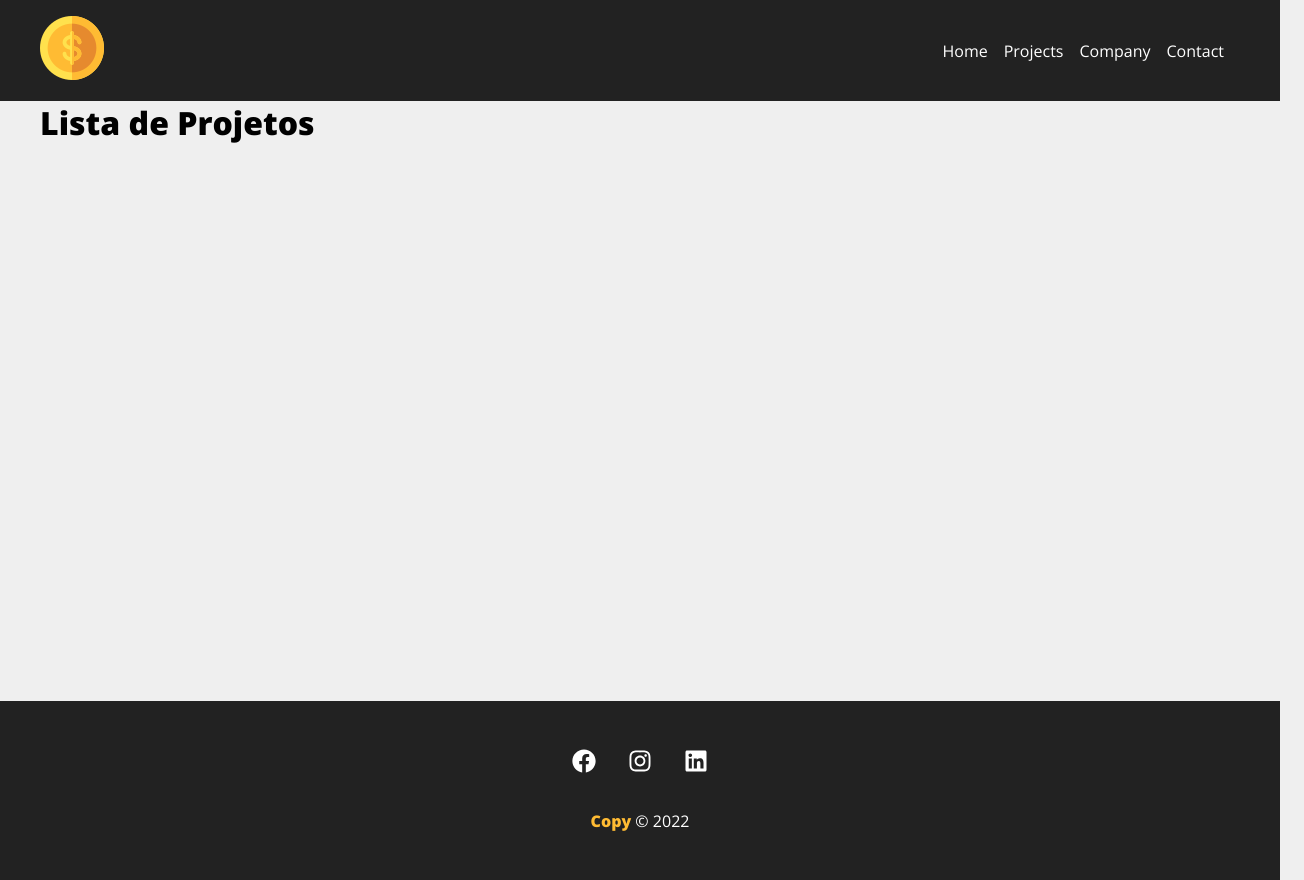
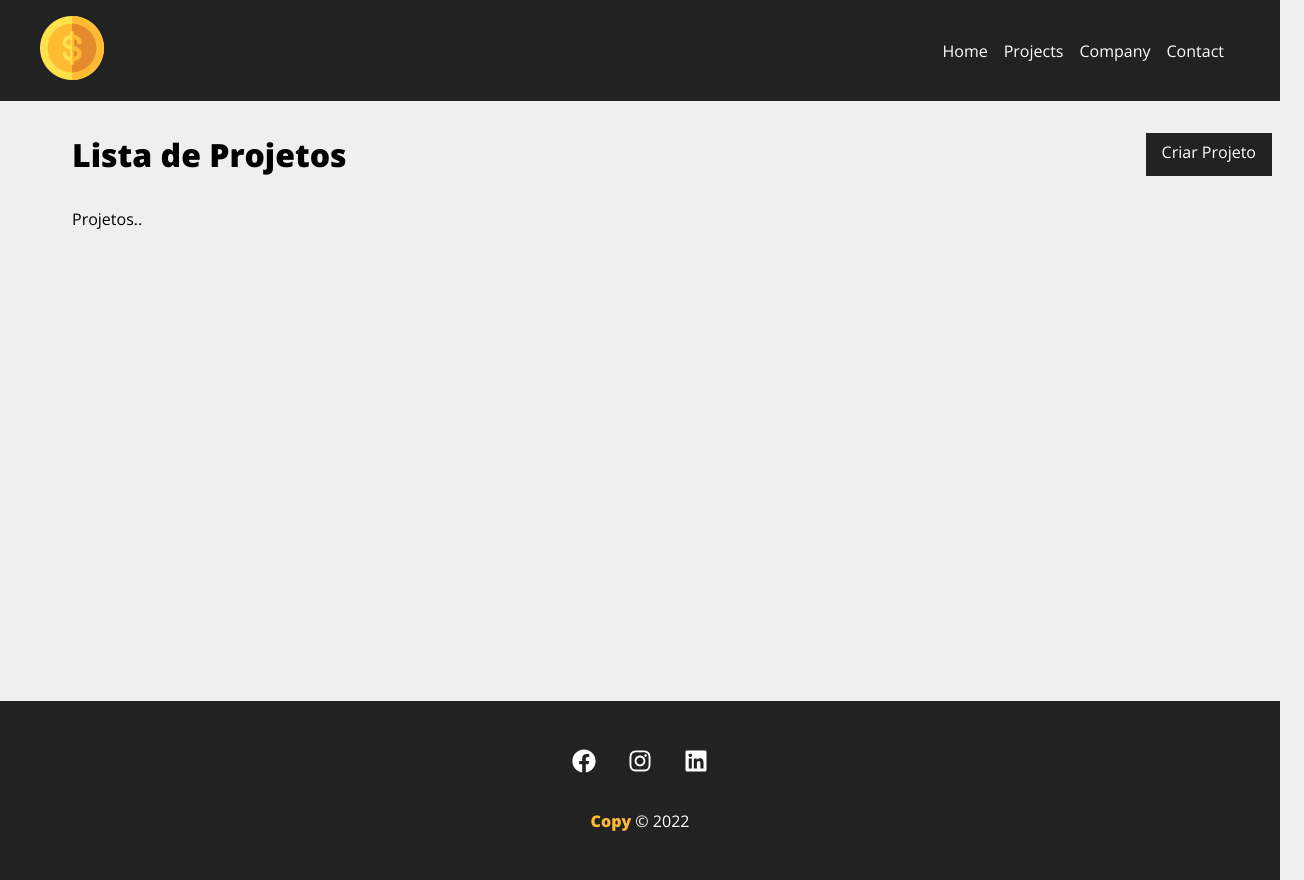
Before and after one commit to gabrielcomputacao/projetoreact, a React (Create React App) app in the folder projeto/: page /listaProjects in a window 1280 px wide. Shown: the whole page, 1304 px wide, since content can reach past the window. Built offline with nearby package versions, Linux system fonts and the light colour scheme.

Commit message:
dashbord para puxar os projetos do banco

```diff
--- a/projeto/src/components/pages/ListaProject.js
+++ b/projeto/src/components/pages/ListaProject.js
@@ -1,6 +1,9 @@
 import { useLocation } from "react-router-dom"
 
 import Message from "../layout/Message"
+import style from "./ListaProject.module.css"
+import Container from "../layout/Container"
+import LinkButton from "../layout/LinkButton"
 
 function ListaProject(){
 
@@ -14,9 +17,17 @@
 
 
     return (
-        <div>
-            <h1>Lista de Projetos</h1>
+        <div className={style.project_container}>
+            <div className={style.title_container}>
+              <h1>Lista de Projetos</h1>
+               <a href=""></a>
+                <LinkButton  to="/listaProjects"  text="Criar Projeto" ></LinkButton>
+            </div>
+
             {message && <Message  msg={message} type="sucess" />}
+            <Container customClass="start">
+                <p>Projetos..</p>
+            </Container>
 
         </div>
     )
--- /dev/null
+++ b/projeto/src/components/pages/ListaProject.module.css
@@ -0,0 +1,10 @@
+
+.project_container{
+    padding: 2em;
+}
+
+.title_container{
+    display: flex;
+    justify-content: space-between;
+    margin-bottom: 2em;
+}
```
